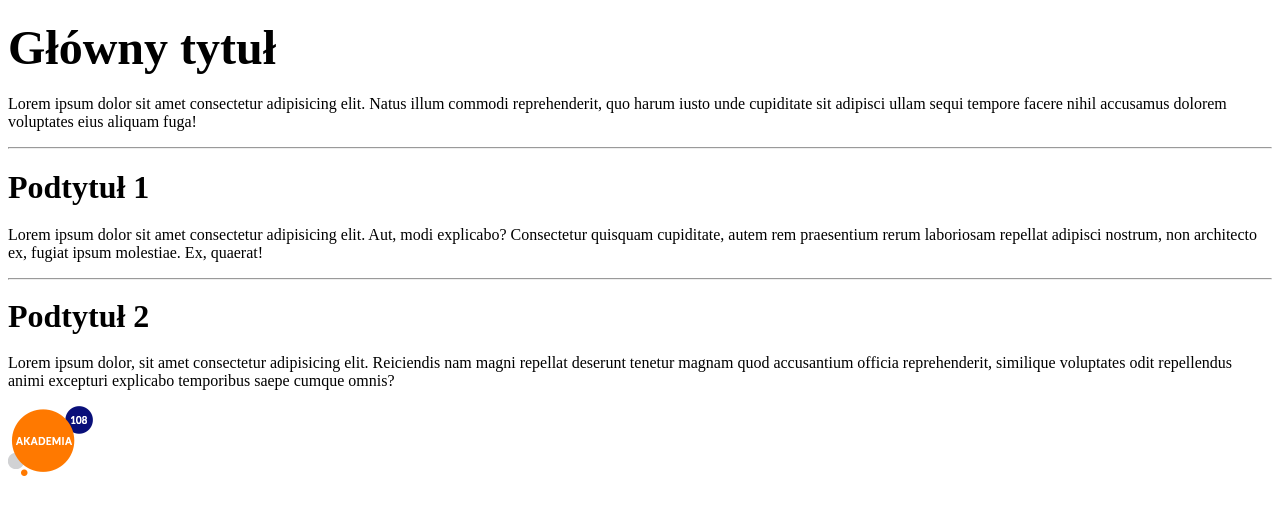
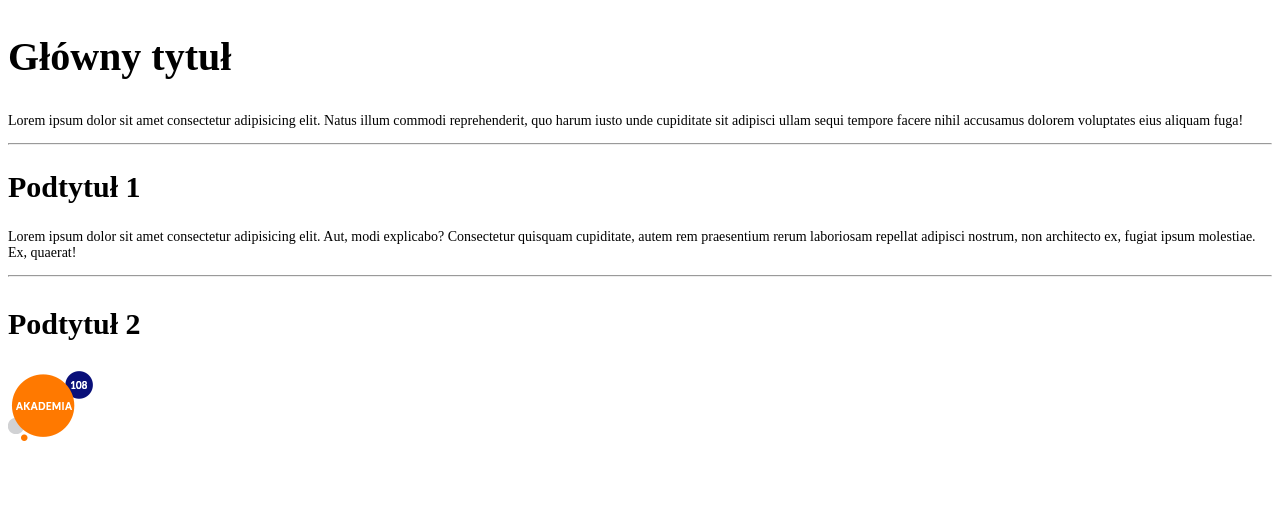
Before and after one commit to aczyze/prework14, a plain HTML site: page index.html in a window 1280 px wide. Drawn offline with Linux system fonts and the light colour scheme.

Commit message:
poprawione

```diff
--- a/index.html
+++ b/index.html
@@ -6,16 +6,35 @@
     <meta http-equiv="X-UA-Compatible" content="ie=edge">
     <title>Document</title>
 </head>
+<style>
+h1 {
+  font-size: 40px;font-weight: bold;
+}
+h2 {
+  font-size: 30px;font-weight: bold;
+}
+h3 {
+  font-size: 30px;font-weight: bold;
+}
+p {
+  font-size: 14px;
+}
+</style>
 <body>
  <article>
-        <h1><b><font size="7">Główny tytuł</font></b></h1>
+    <!--Główny tytuł-->
+        <h1>Główny tytuł</h1>
+    <!--Paragraf-->
         <p>Lorem ipsum dolor sit amet consectetur adipisicing elit. Natus illum commodi reprehenderit, quo harum iusto unde cupiditate sit adipisci ullam sequi tempore facere nihil accusamus dolorem voluptates eius aliquam fuga!</p>
         <hr>
-        <h2><b><font size="6">Podtytuł 1</font></b></h2>
+    <!--Podtytuł-->
+        <h2>Podtytuł 1</h2>
+    <!--Kolejny paragraf-->
         <p>Lorem ipsum dolor sit amet consectetur adipisicing elit. Aut, modi explicabo? Consectetur quisquam cupiditate, autem rem praesentium rerum laboriosam repellat adipisci nostrum, non architecto ex, fugiat ipsum molestiae. Ex, quaerat!</p>
         <hr>
-        <h3><b><font size="6">Podtytuł 2</font></b></h3>
-        <p>Lorem ipsum dolor, sit amet consectetur adipisicing elit. Reiciendis nam magni repellat deserunt tenetur magnam quod accusantium officia reprehenderit, similique voluptates odit repellendus animi excepturi explicabo temporibus saepe cumque omnis?</p>
+    <!--Podtytuł-->
+        <h3>Podtytuł 2</h3>
+    <!--Przykładowy obrazek-->
         <img src="Akademia108_logo.png" alt="Akademia108_logo">
 
  </article>
```
